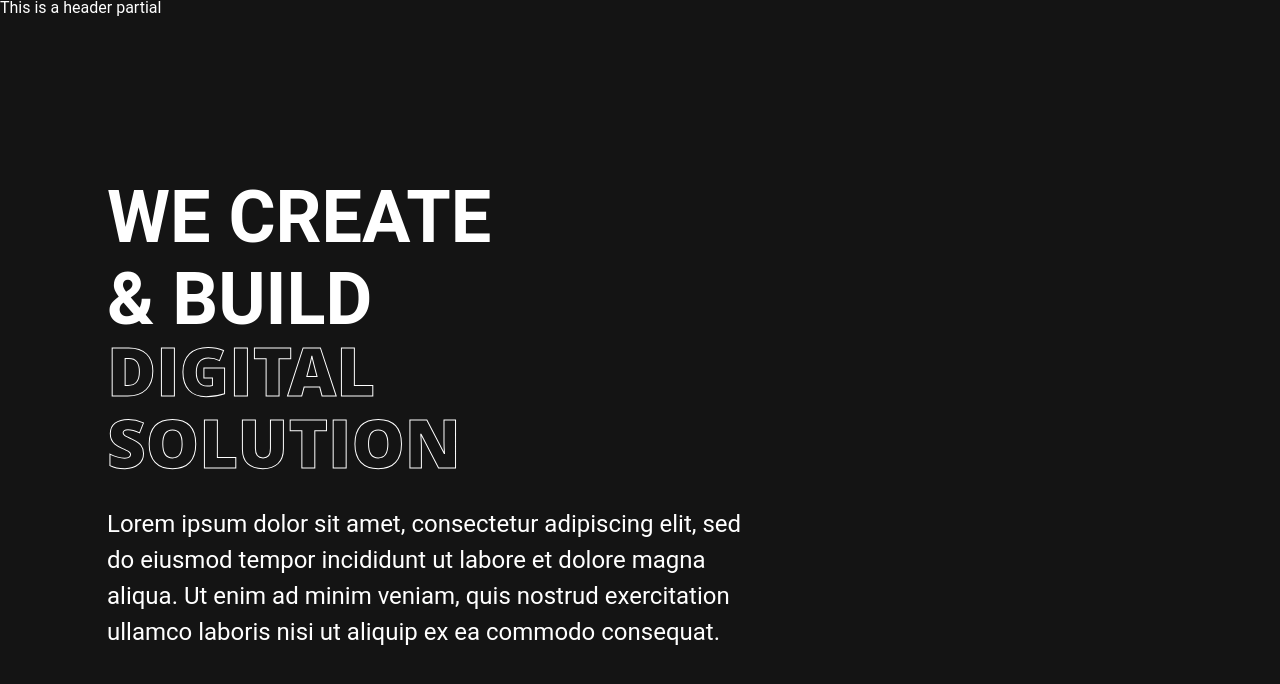
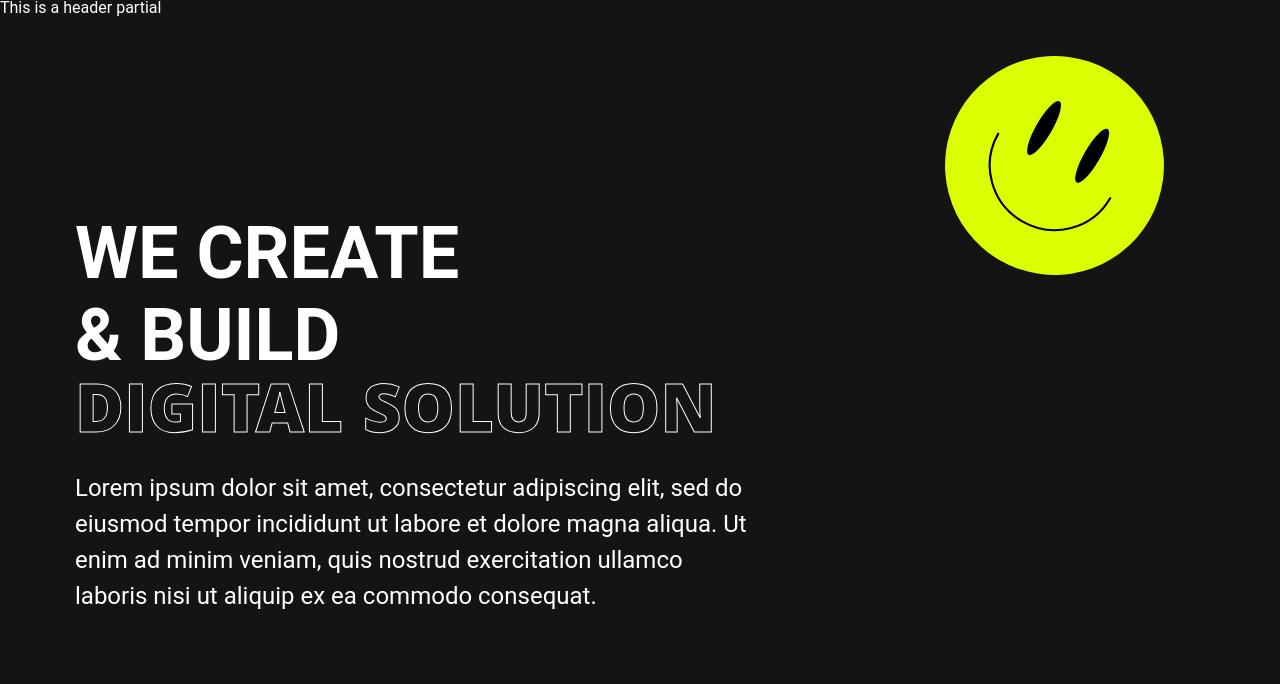
Before and after one commit to DimitriVld/-student-project, a React (Create React App) app: page / in a window 1280 px wide. Shown: the top 684 px of the page. Built offline with nearby package versions, Linux system fonts and the light colour scheme.

Commit message:
feature/Intro-section finish intro section

```diff
--- a/src/styles/app-story.scss
+++ /dev/null
@@ -1,11 +0,0 @@
-html{
-    background: #000;
-    color: #FFF;
-
-    body{
-        max-width: 1240px;
-        width: 100%;
-        margin: auto;
-        padding: 0 15px;
-    }
-}
--- a/src/styles/app.scss
+++ b/src/styles/app.scss
@@ -57,7 +57,6 @@
                __/ |
               |___/
 */
-@import "./layouts/base.scss";
 @import "./layouts/DefaultLayout.scss";
 
 
--- a/src/styles/layouts/DefaultLayout.scss
+++ b/src/styles/layouts/DefaultLayout.scss
@@ -4,7 +4,6 @@
 
     main{
         max-width: 1440px;
-        width: calc(100% - 64px);
         margin: auto;
     }
 }
--- a/src/styles/layouts/base.scss
+++ /dev/null
@@ -1,4 +0,0 @@
-body{
-    background: $black-primary;
-    color: $white-primary;
-}
--- a/src/styles/pages/home.scss
+++ b/src/styles/pages/home.scss
@@ -3,5 +3,21 @@
         height: 100vh;
         display: flex;
         align-items: center;
+        justify-content: space-between;
+
+
+        @include tabletLandscape{
+            flex-direction: column;
+            justify-content: center;
+        }
+
+        .smile-icon{
+            align-self: baseline;
+
+            @include tabletLandscape{
+                align-self: flex-end;
+                width: 200px;
+            }
+        }
     }
 }
--- a/src/views/atoms/icons/Index.js
+++ b/src/views/atoms/icons/Index.js
@@ -1,10 +1,13 @@
 import React from "react";
 import Burger from "./BurgerIcon";
+import Smile from "./SmileIcon";
 
 const Icon = props => {
     switch (props.name) {
         case "Burger":
             return <Burger {...props} />;
+        case "Smile":
+            return <Smile {...props} />;
         default:
             return;
     }
--- /dev/null
+++ b/src/views/atoms/icons/SmileIcon.js
@@ -0,0 +1,28 @@
+import React from "react";
+
+const SmileIcon = ({
+    style = {},
+    fill = "none",
+    stroke = "#000",
+    width = "100",
+    height= "100",
+    className = "",
+    viewBox = "0 0 281 281"
+}) => (
+        <svg
+            width={width}
+            style={style}
+            height={width}
+            viewBox={viewBox}
+            fill={fill}
+            xmlns="http://www.w3.org/2000/svg"
+            className={`${className || "smile"}-icon`}
+        >
+            <circle cx="140.018" cy="140.018" r="102.5" transform="rotate(30 140.018 140.018)" fill="#DBFF00"/>
+            <path d="M192.162 170.701C175.594 199.398 138.704 209.119 109.768 192.412C80.8309 175.706 70.8045 138.898 87.373 110.201" stroke="black" stroke-width="2" stroke-linecap="round"/>
+            <ellipse cx="130.251" cy="104.934" rx="7.5" ry="29" transform="rotate(30 130.251 104.934)" fill="black"/>
+            <ellipse cx="175.284" cy="130.934" rx="7.5" ry="29" transform="rotate(30 175.284 130.934)" fill="black"/>
+        </svg>
+    );
+
+export default SmileIcon;
--- a/src/views/atoms/ui/Intro.js
+++ b/src/views/atoms/ui/TitlePage.js
@@ -1,6 +1,6 @@
 import React from 'react';
 
-const Intro = (props) => {
+const TitlePage = (props) => {
     return (
         <div className="intro-atom">
             <h1 className="intro-title">
@@ -16,4 +16,4 @@ const Intro = (props) => {
 
 }
 
-export default Intro;
+export default TitlePage;
--- a/src/views/pages/Home.js
+++ b/src/views/pages/Home.js
@@ -1,16 +1,19 @@
 import React from 'react';
-import Intro from '../atoms/ui/Intro';
+import TitlePage from '../atoms/ui/TitlePage';
+import Icon from '../atoms/icons/Index';
 
 const Home = () => {
     return (
         <div className={'home-page'}>
             <div className="container-dft">
                 <section className="banner">
-                    <Intro
+                    <TitlePage
                         titleFirst={'We create <br/> & build'}
                         titleSecond={'Digital solution'}
                         contentText={'Lorem ipsum dolor sit amet, consectetur adipiscing elit, sed do eiusmod tempor incididunt ut labore et dolore magna aliqua. Ut enim ad minim veniam, quis nostrud exercitation ullamco laboris nisi ut aliquip ex ea commodo consequat.'}
                     />
+
+                    <Icon name="Smile" width={300}/>
                 </section>
             </div>
 
```
Also changed, not shown: 1 other file (tests, documents, lock files or other folders).
